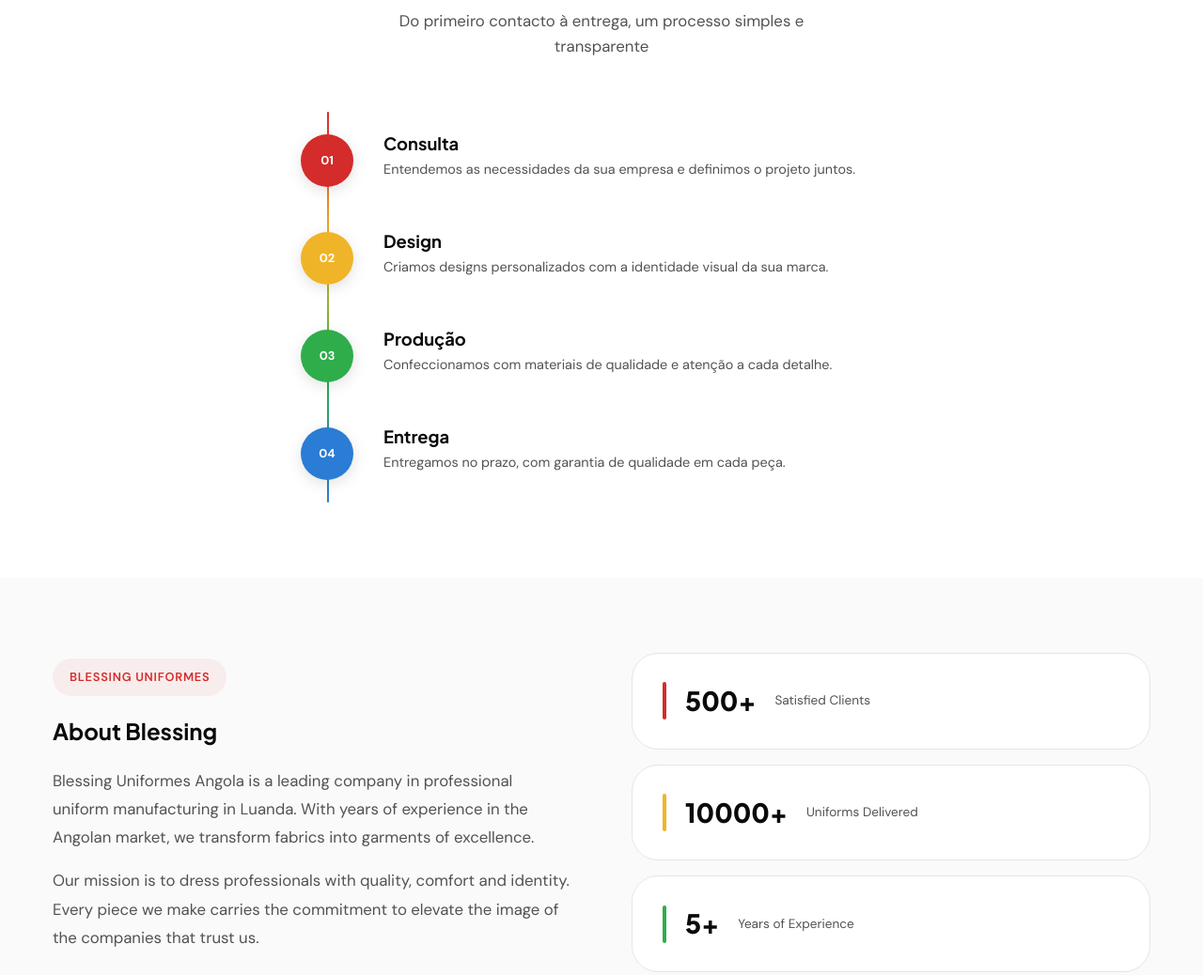
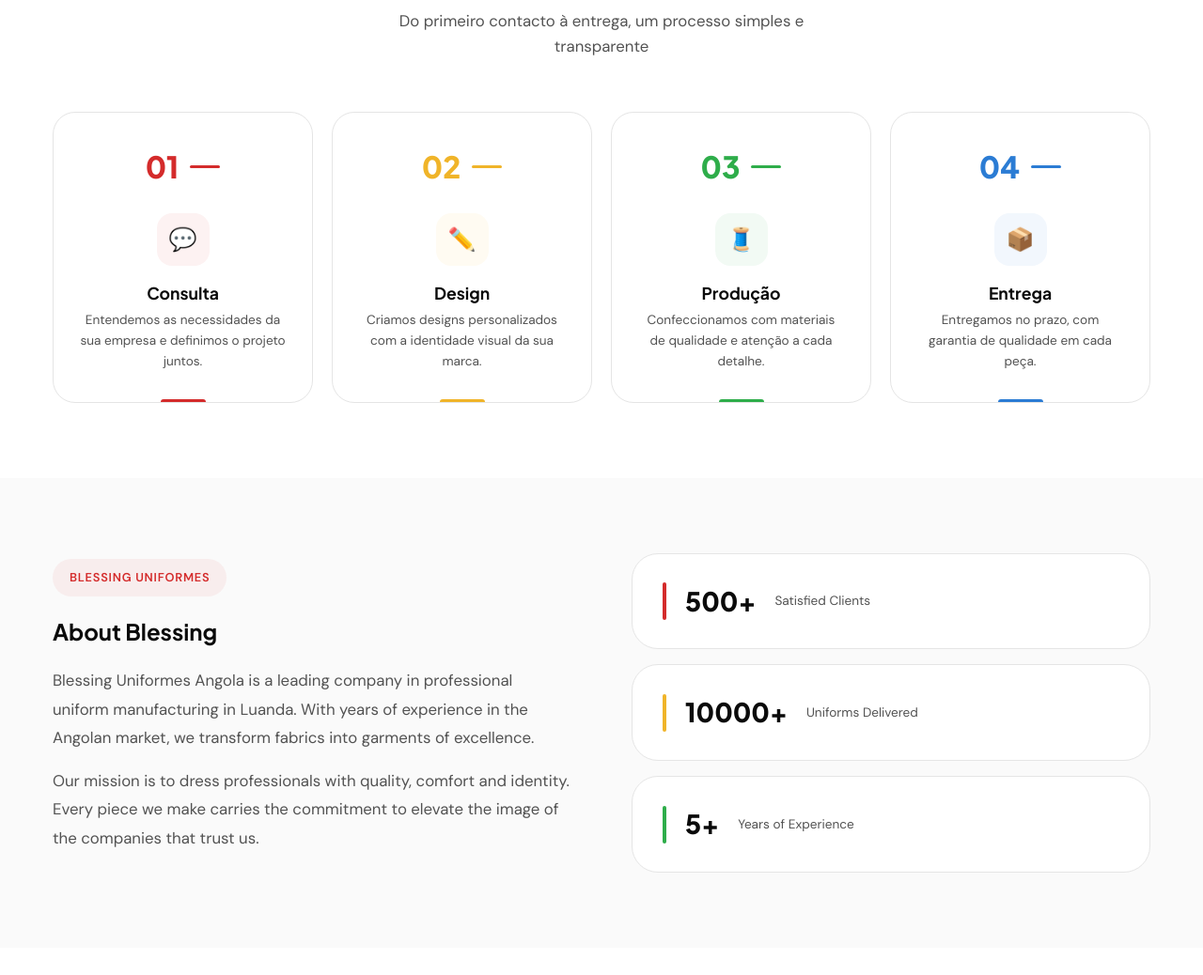
Before and after one commit to Alfred-pi/blessing, an Astro site in the folder site/: page /blessing/en in a window 1280 px wide. Shown: the part 1794-2832 px from the top of the page at 94% size. Built offline with nearby package versions, Linux system fonts and the light colour scheme; Astro itself is replaced by a stand-in of ours.

Commit message:
redesign: process section - 4 cards grid with icons, accents and hover animations

```diff
--- a/site/src/pages/en/index.astro
+++ b/site/src/pages/en/index.astro
@@ -98,22 +98,24 @@
         <h2>Como Trabalhamos</h2>
         <p>Do primeiro contacto à entrega, um processo simples e transparente</p>
       </div>
-      <div class="process-timeline">
-        <div class="process-line"></div>
+      <div class="process-grid">
         {[
-          { num: '01', title: 'Consulta', desc: 'Entendemos as necessidades da sua empresa e definimos o projeto juntos.', color: 'var(--red)' },
-          { num: '02', title: 'Design', desc: 'Criamos designs personalizados com a identidade visual da sua marca.', color: 'var(--yellow)' },
-          { num: '03', title: 'Produção', desc: 'Confeccionamos com materiais de qualidade e atenção a cada detalhe.', color: 'var(--green)' },
-          { num: '04', title: 'Entrega', desc: 'Entregamos no prazo, com garantia de qualidade em cada peça.', color: 'var(--blue)' },
+          { num: '01', title: 'Consulta', desc: 'Entendemos as necessidades da sua empresa e definimos o projeto juntos.', icon: '💬', color: 'var(--red)', bg: 'rgba(212,43,43,0.06)' },
+          { num: '02', title: 'Design', desc: 'Criamos designs personalizados com a identidade visual da sua marca.', icon: '✏️', color: 'var(--yellow)', bg: 'rgba(240,180,41,0.06)' },
+          { num: '03', title: 'Produção', desc: 'Confeccionamos com materiais de qualidade e atenção a cada detalhe.', icon: '🧵', color: 'var(--green)', bg: 'rgba(46,173,74,0.06)' },
+          { num: '04', title: 'Entrega', desc: 'Entregamos no prazo, com garantia de qualidade em cada peça.', icon: '📦', color: 'var(--blue)', bg: 'rgba(43,124,212,0.06)' },
         ].map((step, i) => (
-          <div class="process-step reveal" style={`transition-delay: ${i * 0.15}s`}>
-            <div class="step-dot" style={`background: ${step.color}`}>
-              <span>{step.num}</span>
+          <div class="process-card reveal-scale" style={`transition-delay: ${i * 0.12}s`}>
+            <div class="pc-top">
+              <div class="pc-num" style={`color: ${step.color}`}>{step.num}</div>
+              <div class="pc-line" style={`background: ${step.color}`}></div>
             </div>
-            <div class="step-content">
-              <h3>{step.title}</h3>
-              <p>{step.desc}</p>
+            <div class="pc-icon" style={`background: ${step.bg}`}>
+              <span>{step.icon}</span>
             </div>
+            <h3>{step.title}</h3>
+            <p>{step.desc}</p>
+            <div class="pc-accent" style={`background: ${step.color}`}></div>
           </div>
         ))}
       </div>
@@ -364,13 +366,18 @@
   .service-card p { color: var(--text-2); line-height: 1.65; font-size: 0.9rem; }
 
   /* Process */
-  .process-timeline { position: relative; max-width: 40rem; margin: 0 auto; }
-  .process-line { position: absolute; left: 1.75rem; top: 0; bottom: 0; width: 2px; background: linear-gradient(to bottom, var(--red), var(--yellow), var(--green), var(--blue)); border-radius: 2px; }
-  .process-step { display: flex; gap: 2rem; align-items: flex-start; padding: 1.5rem 0; position: relative; }
-  .step-dot { width: 3.5rem; height: 3.5rem; border-radius: 50%; display: flex; align-items: center; justify-content: center; flex-shrink: 0; color: white; font-weight: 800; font-size: 0.8rem; z-index: 1; box-shadow: 0 4px 16px rgba(0,0,0,0.12); transition: transform 0.3s, box-shadow 0.3s; }
-  .process-step:hover .step-dot { transform: scale(1.12); box-shadow: 0 6px 24px rgba(0,0,0,0.18); }
-  .step-content h3 { font-family: 'Plus Jakarta Sans', sans-serif; font-size: 1.15rem; font-weight: 700; margin-bottom: 0.375rem; }
-  .step-content p { color: var(--text-2); font-size: 0.9rem; line-height: 1.6; }
+  .process-grid { display: grid; grid-template-columns: repeat(4, 1fr); gap: 1.25rem; }
+  .process-card { background: white; border-radius: 24px; padding: 2rem 1.75rem; border: 1px solid var(--border); position: relative; overflow: hidden; transition: all 0.4s cubic-bezier(0.25, 0.46, 0.45, 0.94); text-align: center; }
+  .process-card:hover { transform: translateY(-6px); box-shadow: 0 16px 40px rgba(0,0,0,0.06); border-color: transparent; }
+  .pc-top { display: flex; align-items: center; gap: 0.75rem; justify-content: center; margin-bottom: 1.5rem; }
+  .pc-num { font-family: 'Plus Jakarta Sans', sans-serif; font-size: 2rem; font-weight: 800; }
+  .pc-line { width: 2rem; height: 3px; border-radius: 3px; }
+  .pc-icon { width: 3.5rem; height: 3.5rem; border-radius: 16px; display: flex; align-items: center; justify-content: center; font-size: 1.5rem; margin: 0 auto 1.25rem; transition: transform 0.3s; }
+  .process-card:hover .pc-icon { transform: scale(1.15) rotate(5deg); }
+  .process-card h3 { font-family: 'Plus Jakarta Sans', sans-serif; font-size: 1.1rem; font-weight: 700; margin-bottom: 0.5rem; }
+  .process-card p { color: var(--text-2); font-size: 0.85rem; line-height: 1.6; }
+  .pc-accent { position: absolute; bottom: 0; left: 50%; transform: translateX(-50%); width: 3rem; height: 3px; border-radius: 3px 3px 0 0; transition: width 0.3s; }
+  .process-card:hover .pc-accent { width: 100%; }
 
   /* About */
   .about-grid { display: grid; grid-template-columns: 1fr 1fr; gap: 4rem; align-items: center; }
@@ -449,6 +456,7 @@
     .hero-visual { display: none; }
     .hero-scroll-indicator { display: none; }
     .services-grid { grid-template-columns: 1fr; }
+    .process-grid { grid-template-columns: repeat(2, 1fr); }
     .about-grid { grid-template-columns: 1fr; gap: 2.5rem; }
     .features-grid { grid-template-columns: 1fr; }
     .gallery-grid { grid-template-columns: repeat(2, 1fr); }
--- a/site/src/pages/fr/index.astro
+++ b/site/src/pages/fr/index.astro
@@ -98,22 +98,24 @@
         <h2>Como Trabalhamos</h2>
         <p>Do primeiro contacto à entrega, um processo simples e transparente</p>
       </div>
-      <div class="process-timeline">
-        <div class="process-line"></div>
+      <div class="process-grid">
         {[
-          { num: '01', title: 'Consulta', desc: 'Entendemos as necessidades da sua empresa e definimos o projeto juntos.', color: 'var(--red)' },
-          { num: '02', title: 'Design', desc: 'Criamos designs personalizados com a identidade visual da sua marca.', color: 'var(--yellow)' },
-          { num: '03', title: 'Produção', desc: 'Confeccionamos com materiais de qualidade e atenção a cada detalhe.', color: 'var(--green)' },
-          { num: '04', title: 'Entrega', desc: 'Entregamos no prazo, com garantia de qualidade em cada peça.', color: 'var(--blue)' },
+          { num: '01', title: 'Consulta', desc: 'Entendemos as necessidades da sua empresa e definimos o projeto juntos.', icon: '💬', color: 'var(--red)', bg: 'rgba(212,43,43,0.06)' },
+          { num: '02', title: 'Design', desc: 'Criamos designs personalizados com a identidade visual da sua marca.', icon: '✏️', color: 'var(--yellow)', bg: 'rgba(240,180,41,0.06)' },
+          { num: '03', title: 'Produção', desc: 'Confeccionamos com materiais de qualidade e atenção a cada detalhe.', icon: '🧵', color: 'var(--green)', bg: 'rgba(46,173,74,0.06)' },
+          { num: '04', title: 'Entrega', desc: 'Entregamos no prazo, com garantia de qualidade em cada peça.', icon: '📦', color: 'var(--blue)', bg: 'rgba(43,124,212,0.06)' },
         ].map((step, i) => (
-          <div class="process-step reveal" style={`transition-delay: ${i * 0.15}s`}>
-            <div class="step-dot" style={`background: ${step.color}`}>
-              <span>{step.num}</span>
+          <div class="process-card reveal-scale" style={`transition-delay: ${i * 0.12}s`}>
+            <div class="pc-top">
+              <div class="pc-num" style={`color: ${step.color}`}>{step.num}</div>
+              <div class="pc-line" style={`background: ${step.color}`}></div>
             </div>
-            <div class="step-content">
-              <h3>{step.title}</h3>
-              <p>{step.desc}</p>
+            <div class="pc-icon" style={`background: ${step.bg}`}>
+              <span>{step.icon}</span>
             </div>
+            <h3>{step.title}</h3>
+            <p>{step.desc}</p>
+            <div class="pc-accent" style={`background: ${step.color}`}></div>
           </div>
         ))}
       </div>
@@ -364,13 +366,18 @@
   .service-card p { color: var(--text-2); line-height: 1.65; font-size: 0.9rem; }
 
   /* Process */
-  .process-timeline { position: relative; max-width: 40rem; margin: 0 auto; }
-  .process-line { position: absolute; left: 1.75rem; top: 0; bottom: 0; width: 2px; background: linear-gradient(to bottom, var(--red), var(--yellow), var(--green), var(--blue)); border-radius: 2px; }
-  .process-step { display: flex; gap: 2rem; align-items: flex-start; padding: 1.5rem 0; position: relative; }
-  .step-dot { width: 3.5rem; height: 3.5rem; border-radius: 50%; display: flex; align-items: center; justify-content: center; flex-shrink: 0; color: white; font-weight: 800; font-size: 0.8rem; z-index: 1; box-shadow: 0 4px 16px rgba(0,0,0,0.12); transition: transform 0.3s, box-shadow 0.3s; }
-  .process-step:hover .step-dot { transform: scale(1.12); box-shadow: 0 6px 24px rgba(0,0,0,0.18); }
-  .step-content h3 { font-family: 'Plus Jakarta Sans', sans-serif; font-size: 1.15rem; font-weight: 700; margin-bottom: 0.375rem; }
-  .step-content p { color: var(--text-2); font-size: 0.9rem; line-height: 1.6; }
+  .process-grid { display: grid; grid-template-columns: repeat(4, 1fr); gap: 1.25rem; }
+  .process-card { background: white; border-radius: 24px; padding: 2rem 1.75rem; border: 1px solid var(--border); position: relative; overflow: hidden; transition: all 0.4s cubic-bezier(0.25, 0.46, 0.45, 0.94); text-align: center; }
+  .process-card:hover { transform: translateY(-6px); box-shadow: 0 16px 40px rgba(0,0,0,0.06); border-color: transparent; }
+  .pc-top { display: flex; align-items: center; gap: 0.75rem; justify-content: center; margin-bottom: 1.5rem; }
+  .pc-num { font-family: 'Plus Jakarta Sans', sans-serif; font-size: 2rem; font-weight: 800; }
+  .pc-line { width: 2rem; height: 3px; border-radius: 3px; }
+  .pc-icon { width: 3.5rem; height: 3.5rem; border-radius: 16px; display: flex; align-items: center; justify-content: center; font-size: 1.5rem; margin: 0 auto 1.25rem; transition: transform 0.3s; }
+  .process-card:hover .pc-icon { transform: scale(1.15) rotate(5deg); }
+  .process-card h3 { font-family: 'Plus Jakarta Sans', sans-serif; font-size: 1.1rem; font-weight: 700; margin-bottom: 0.5rem; }
+  .process-card p { color: var(--text-2); font-size: 0.85rem; line-height: 1.6; }
+  .pc-accent { position: absolute; bottom: 0; left: 50%; transform: translateX(-50%); width: 3rem; height: 3px; border-radius: 3px 3px 0 0; transition: width 0.3s; }
+  .process-card:hover .pc-accent { width: 100%; }
 
   /* About */
   .about-grid { display: grid; grid-template-columns: 1fr 1fr; gap: 4rem; align-items: center; }
@@ -449,6 +456,7 @@
     .hero-visual { display: none; }
     .hero-scroll-indicator { display: none; }
     .services-grid { grid-template-columns: 1fr; }
+    .process-grid { grid-template-columns: repeat(2, 1fr); }
     .about-grid { grid-template-columns: 1fr; gap: 2.5rem; }
     .features-grid { grid-template-columns: 1fr; }
     .gallery-grid { grid-template-columns: repeat(2, 1fr); }
--- a/site/src/pages/index.astro
+++ b/site/src/pages/index.astro
@@ -98,22 +98,24 @@
         <h2>Como Trabalhamos</h2>
         <p>Do primeiro contacto à entrega, um processo simples e transparente</p>
       </div>
-      <div class="process-timeline">
-        <div class="process-line"></div>
+      <div class="process-grid">
         {[
-          { num: '01', title: 'Consulta', desc: 'Entendemos as necessidades da sua empresa e definimos o projeto juntos.', color: 'var(--red)' },
-          { num: '02', title: 'Design', desc: 'Criamos designs personalizados com a identidade visual da sua marca.', color: 'var(--yellow)' },
-          { num: '03', title: 'Produção', desc: 'Confeccionamos com materiais de qualidade e atenção a cada detalhe.', color: 'var(--green)' },
-          { num: '04', title: 'Entrega', desc: 'Entregamos no prazo, com garantia de qualidade em cada peça.', color: 'var(--blue)' },
+          { num: '01', title: 'Consulta', desc: 'Entendemos as necessidades da sua empresa e definimos o projeto juntos.', icon: '💬', color: 'var(--red)', bg: 'rgba(212,43,43,0.06)' },
+          { num: '02', title: 'Design', desc: 'Criamos designs personalizados com a identidade visual da sua marca.', icon: '✏️', color: 'var(--yellow)', bg: 'rgba(240,180,41,0.06)' },
+          { num: '03', title: 'Produção', desc: 'Confeccionamos com materiais de qualidade e atenção a cada detalhe.', icon: '🧵', color: 'var(--green)', bg: 'rgba(46,173,74,0.06)' },
+          { num: '04', title: 'Entrega', desc: 'Entregamos no prazo, com garantia de qualidade em cada peça.', icon: '📦', color: 'var(--blue)', bg: 'rgba(43,124,212,0.06)' },
         ].map((step, i) => (
-          <div class="process-step reveal" style={`transition-delay: ${i * 0.15}s`}>
-            <div class="step-dot" style={`background: ${step.color}`}>
-              <span>{step.num}</span>
+          <div class="process-card reveal-scale" style={`transition-delay: ${i * 0.12}s`}>
+            <div class="pc-top">
+              <div class="pc-num" style={`color: ${step.color}`}>{step.num}</div>
+              <div class="pc-line" style={`background: ${step.color}`}></div>
             </div>
-            <div class="step-content">
-              <h3>{step.title}</h3>
-              <p>{step.desc}</p>
+            <div class="pc-icon" style={`background: ${step.bg}`}>
+              <span>{step.icon}</span>
             </div>
+            <h3>{step.title}</h3>
+            <p>{step.desc}</p>
+            <div class="pc-accent" style={`background: ${step.color}`}></div>
           </div>
         ))}
       </div>
@@ -364,13 +366,18 @@
   .service-card p { color: var(--text-2); line-height: 1.65; font-size: 0.9rem; }
 
   /* Process */
-  .process-timeline { position: relative; max-width: 40rem; margin: 0 auto; }
-  .process-line { position: absolute; left: 1.75rem; top: 0; bottom: 0; width: 2px; background: linear-gradient(to bottom, var(--red), var(--yellow), var(--green), var(--blue)); border-radius: 2px; }
-  .process-step { display: flex; gap: 2rem; align-items: flex-start; padding: 1.5rem 0; position: relative; }
-  .step-dot { width: 3.5rem; height: 3.5rem; border-radius: 50%; display: flex; align-items: center; justify-content: center; flex-shrink: 0; color: white; font-weight: 800; font-size: 0.8rem; z-index: 1; box-shadow: 0 4px 16px rgba(0,0,0,0.12); transition: transform 0.3s, box-shadow 0.3s; }
-  .process-step:hover .step-dot { transform: scale(1.12); box-shadow: 0 6px 24px rgba(0,0,0,0.18); }
-  .step-content h3 { font-family: 'Plus Jakarta Sans', sans-serif; font-size: 1.15rem; font-weight: 700; margin-bottom: 0.375rem; }
-  .step-content p { color: var(--text-2); font-size: 0.9rem; line-height: 1.6; }
+  .process-grid { display: grid; grid-template-columns: repeat(4, 1fr); gap: 1.25rem; }
+  .process-card { background: white; border-radius: 24px; padding: 2rem 1.75rem; border: 1px solid var(--border); position: relative; overflow: hidden; transition: all 0.4s cubic-bezier(0.25, 0.46, 0.45, 0.94); text-align: center; }
+  .process-card:hover { transform: translateY(-6px); box-shadow: 0 16px 40px rgba(0,0,0,0.06); border-color: transparent; }
+  .pc-top { display: flex; align-items: center; gap: 0.75rem; justify-content: center; margin-bottom: 1.5rem; }
+  .pc-num { font-family: 'Plus Jakarta Sans', sans-serif; font-size: 2rem; font-weight: 800; }
+  .pc-line { width: 2rem; height: 3px; border-radius: 3px; }
+  .pc-icon { width: 3.5rem; height: 3.5rem; border-radius: 16px; display: flex; align-items: center; justify-content: center; font-size: 1.5rem; margin: 0 auto 1.25rem; transition: transform 0.3s; }
+  .process-card:hover .pc-icon { transform: scale(1.15) rotate(5deg); }
+  .process-card h3 { font-family: 'Plus Jakarta Sans', sans-serif; font-size: 1.1rem; font-weight: 700; margin-bottom: 0.5rem; }
+  .process-card p { color: var(--text-2); font-size: 0.85rem; line-height: 1.6; }
+  .pc-accent { position: absolute; bottom: 0; left: 50%; transform: translateX(-50%); width: 3rem; height: 3px; border-radius: 3px 3px 0 0; transition: width 0.3s; }
+  .process-card:hover .pc-accent { width: 100%; }
 
   /* About */
   .about-grid { display: grid; grid-template-columns: 1fr 1fr; gap: 4rem; align-items: center; }
@@ -449,6 +456,7 @@
     .hero-visual { display: none; }
     .hero-scroll-indicator { display: none; }
     .services-grid { grid-template-columns: 1fr; }
+    .process-grid { grid-template-columns: repeat(2, 1fr); }
     .about-grid { grid-template-columns: 1fr; gap: 2.5rem; }
     .features-grid { grid-template-columns: 1fr; }
     .gallery-grid { grid-template-columns: repeat(2, 1fr); }
```
